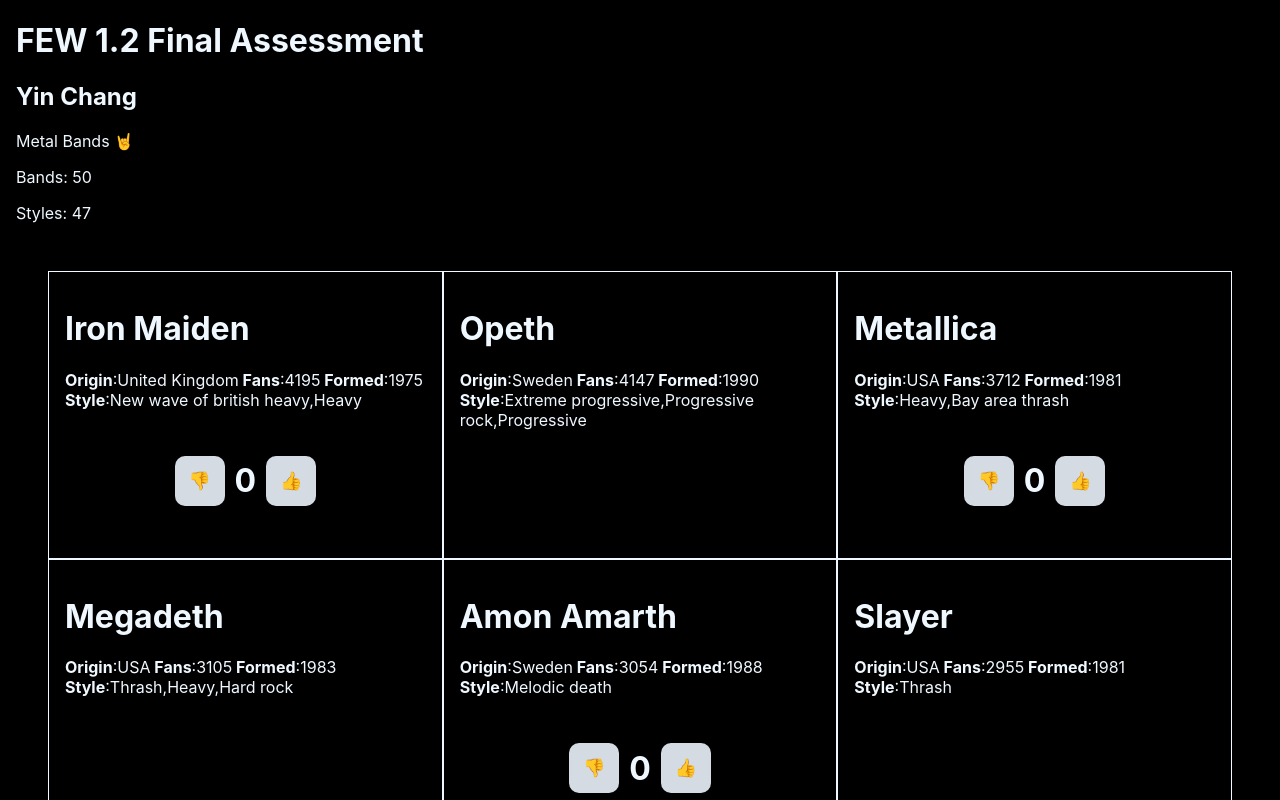
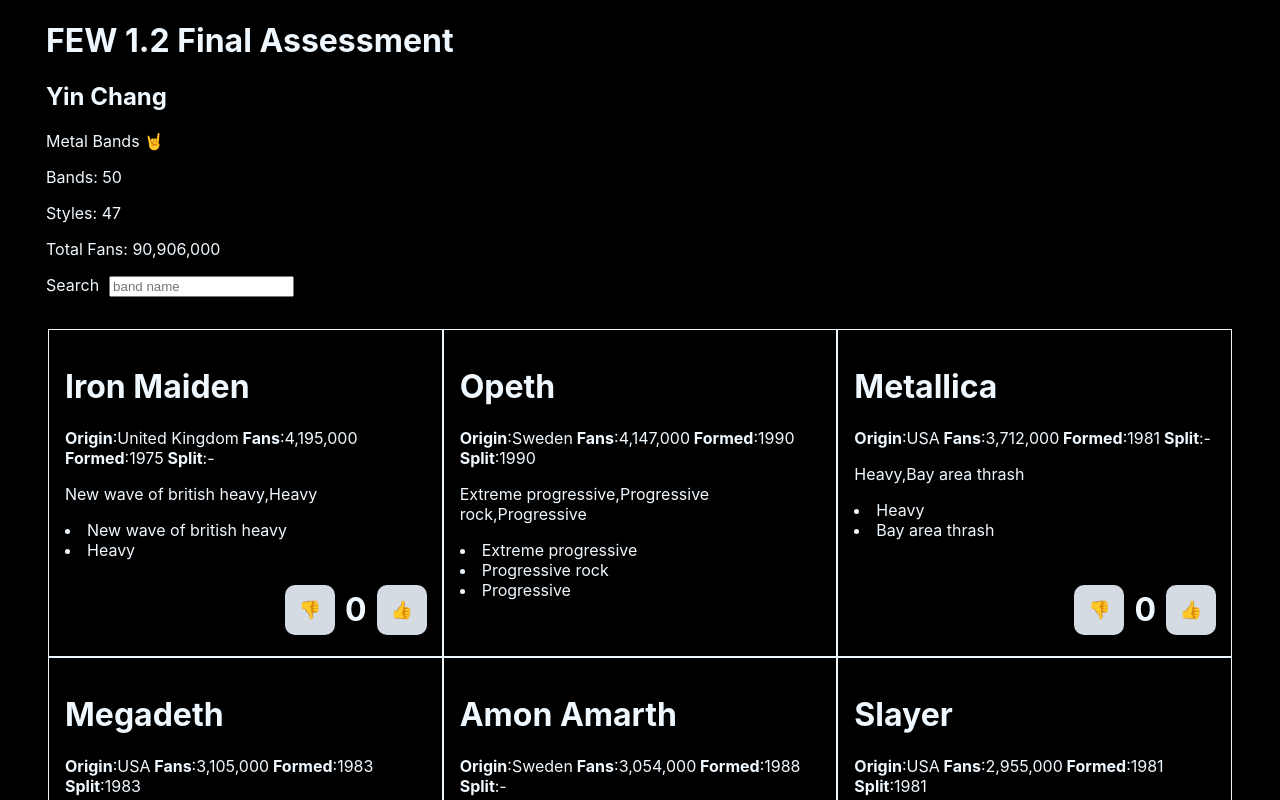
Before and after one commit to yinnyC/FEW1.2_Final_Assessment, a React (Create React App) app: page / in a window 1280 px wide. Shown: the top 800 px of the page. Built offline with nearby package versions, Linux system fonts and the light colour scheme.

Commit message:
Finished all stretch Challenges

```diff
--- a/src/App.css
+++ b/src/App.css
@@ -27,3 +27,10 @@ body {
 		grid-template-columns: 1fr;
 	}
 }
+input {
+	margin-left: 10px;
+}
+
+header {
+	margin-left: 30px;
+}
--- a/src/App.js
+++ b/src/App.js
@@ -1,11 +1,17 @@
 import './App.css';
+import React, { useState } from 'react'
 import Heading from './Components/Heading/Heading'
 import MetalMeta from './Components/MetalMeta/MetalMeta'
 import Array from './metal.json'
 import Band from './Components/Band/Band'
 
 function App() {
-  const BandList = Array.map(({band_name,fans,formed,origin,split,style})=>{
+  const [ query, setQuery ] = useState('')
+  const BandList = Array.filter((obj) => {
+    // true if query is in band name
+    const inBandName= obj.band_name.toLowerCase().includes(query.toLowerCase())
+    return inBandName
+  }).map(({band_name,fans,formed,origin,split,style})=>{
     return(
       <Band
       key={band_name}
@@ -20,8 +26,19 @@ function App() {
   })
   return (
     <div className="App">
-      <Heading />
-      <MetalMeta />
+      <header>
+        <Heading />
+        <MetalMeta />
+        <form>
+        <label> Search
+        <input
+                  value={query}
+                  placeholder="band name"
+                  onChange={(e) => setQuery(e.target.value)} // Full-Control Element
+              />
+              </label>
+        </form>
+      </header>
       <div className="BandList">
         {BandList}
       </div>
--- a/src/Components/Band/Band.css
+++ b/src/Components/Band/Band.css
@@ -2,4 +2,5 @@
 	border: 1px solid;
 	border-color: aliceblue;
 	padding: 1em;
+	position: relative;
 }
--- a/src/Components/Band/Band.js
+++ b/src/Components/Band/Band.js
@@ -6,25 +6,31 @@ import './Band.css'
 function Band(props) {
   const {band_name,fans,formed,origin,split,style} = props
   let isSplited;
+  let styleList = style.split(',')
+  const displayStyle = styleList.map((style) =>
+  <li >
+    {style}
+  </li>
+);
+
   if(split === '-'){
-    isSplited=<Like
-    key={band_name}
-    min={0}
-    startVal={0}
-    />
+    isSplited=<Like key={band_name} min={0} startVal={0}/>
   }
+
+
   return (
     <div className="Band">
       <h1>{band_name}</h1>
       <p>
         <b> Origin</b>:{origin}
-        <b> Fans</b>:{fans}
+        <b> Fans</b>:{(fans*1000).toLocaleString()}
         <b> Formed</b>:{formed}
-        <b> Style</b>:{style}
+        <b> Split</b>:{split}
       </p>
+      <p>{style}</p>
+      {displayStyle}
       {isSplited}
     </div>
-
   )
 }
 
--- a/src/Components/Heading/Heading.js
+++ b/src/Components/Heading/Heading.js
@@ -5,10 +5,8 @@ import React from 'react'
 function Heading() {
   return (
     <div className="Heading">
-      <header>
       <h1>FEW 1.2 Final Assessment</h1>
       <h2>Yin Chang</h2>
-      </header>
     </div>
 
   )
--- a/src/Components/Like/Like.css
+++ b/src/Components/Like/Like.css
@@ -1,8 +1,10 @@
 .Like {
 	display: flex;
-	margin-top: 30px;
 	justify-content: center;
 	align-items: center;
+	position: absolute;
+	bottom: 5px;
+	right: 5px;
 }
 
 button {
--- a/src/Components/MetalMeta/MetalMeta.js
+++ b/src/Components/MetalMeta/MetalMeta.js
@@ -7,8 +7,10 @@ function MetalMeta() {
   const numOfBand = data.length
   const uniqueStyle = []
   const lookup = {}
+  let totalFan = 0
   data.forEach(
     (data)=>{
+      totalFan+= (data.fans*1000)
       const style = data.style.split(',')
       style.forEach((style)=>{
         if(!(style in lookup)){
@@ -24,6 +26,7 @@ function MetalMeta() {
       <p>Metal Bands 🤘</p>
       <p>Bands: {numOfBand}</p>
       <p>Styles: {uniqueStyle.length}</p>
+      <p>Total Fans: {totalFan.toLocaleString()}</p>
     </div>
 
   )
```
Also changed, not shown: 1 other file (tests, documents, lock files or other folders).
